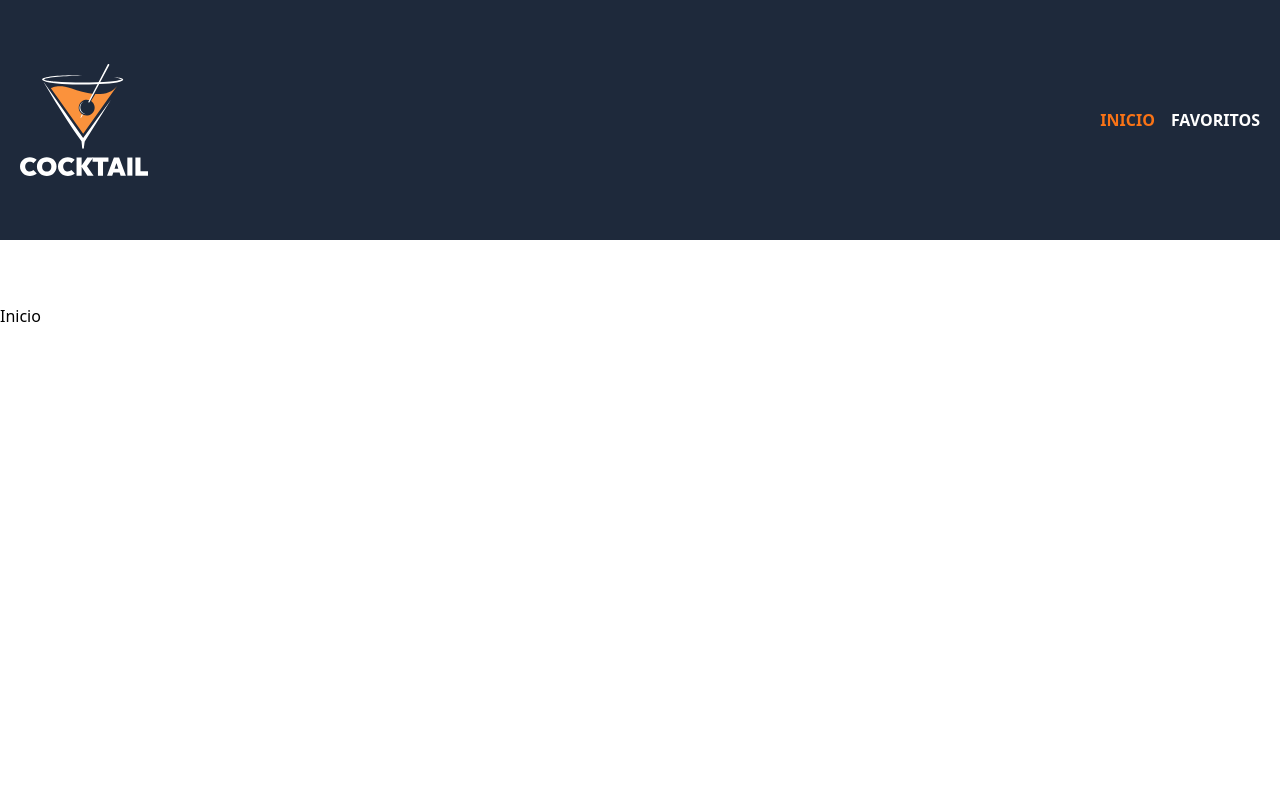
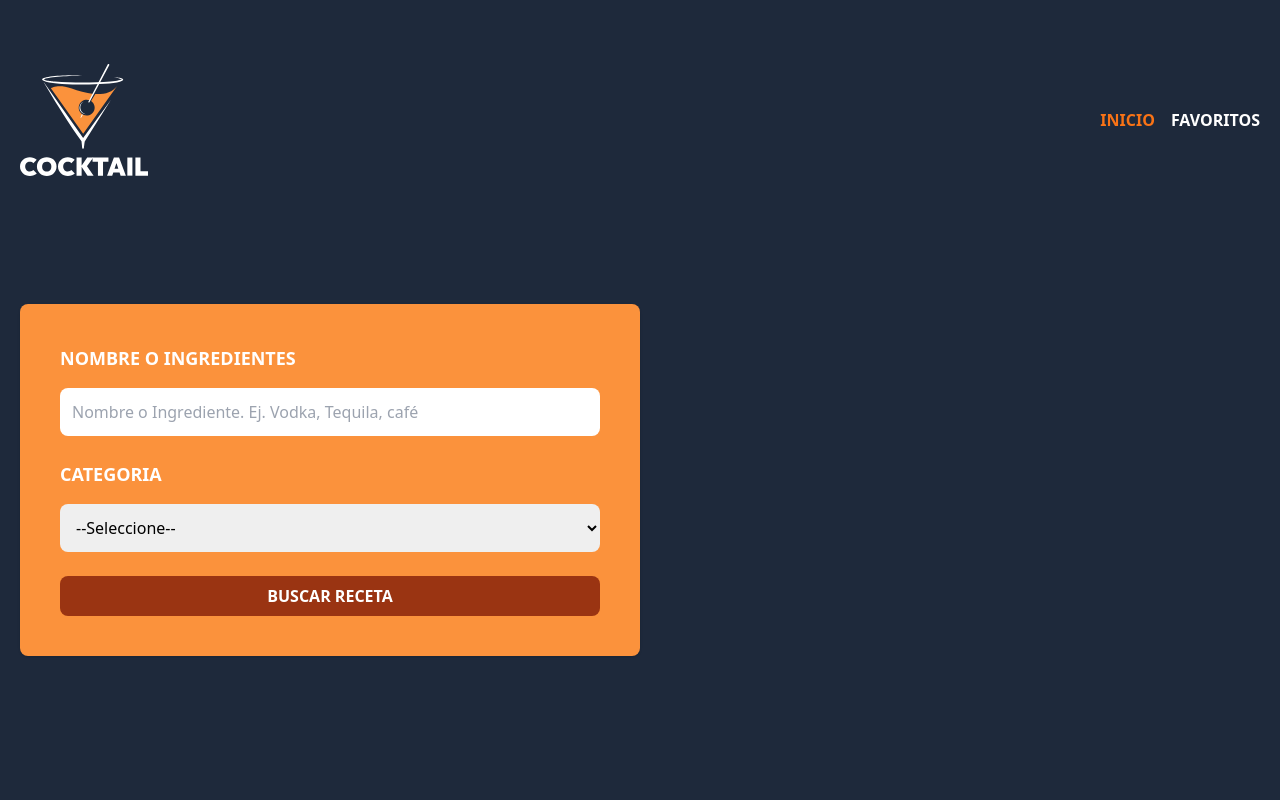
Before and after one commit to FrancoSilva77/bebidas-react-ts, a React (Vite) app: page / in a window 1280 px wide. Shown: the top 800 px of the page. Built offline with nearby package versions, Linux system fonts and the light colour scheme.

Commit message:
feat(Component Header):Agregar formulario

```diff
--- a/src/components/Header.tsx
+++ b/src/components/Header.tsx
@@ -1,6 +1,11 @@
-import { NavLink } from 'react-router-dom';
+import { useMemo } from 'react';
+import { NavLink, useLocation } from 'react-router-dom';
 
 export default function Header() {
+  const { pathname } = useLocation();
+
+  const isHome = useMemo(() => pathname === '/', [pathname]);
+
   return (
     <header className="bg-slate-800">
       <div className="mx-auto container px-5 py-16">
@@ -36,6 +41,47 @@
             </NavLink>
           </nav>
         </div>
+
+        {isHome && (
+          <form className="md:w-1/2 2xl:w-1/3 bg-orange-400 my-32 p-10 rounded-lg shadow space-y-6">
+            <div className="space-y-4">
+              <label
+                htmlFor="ingredient"
+                className="block text-white uppercase font-extrabold text-lg"
+              >
+                Nombre o Ingredientes
+              </label>
+              <input
+                id="ingredient"
+                type="text"
+                name="ingredient"
+                className="p-3 w-full rounded-lg focus:outline-none"
+                placeholder="Nombre o Ingrediente. Ej. Vodka, Tequila, café"
+              />
+            </div>
+
+            <div className="space-y-4">
+              <label
+                htmlFor="ingredient"
+                className="block text-white uppercase font-extrabold text-lg"
+              >
+                Categoria
+              </label>
+              <select
+                id="ingredient"
+                name="ingredient"
+                className="p-3 w-full rounded-lg focus:outline-none"
+              >
+                <option value="">--Seleccione--</option>
+              </select>
+            </div>
+            <input
+              type="submit"
+              value="Buscar Receta"
+              className="bg-orange-800 hover:bg-orange-900 text-white font-extrabold w-full p-2 rounded-lg uppercase"
+            />
+          </form>
+        )}
       </div>
     </header>
   );
```
